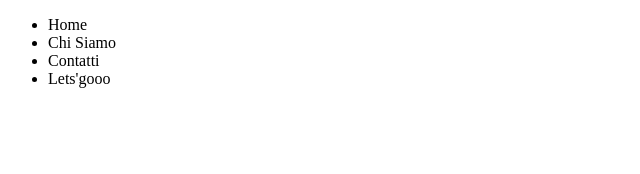
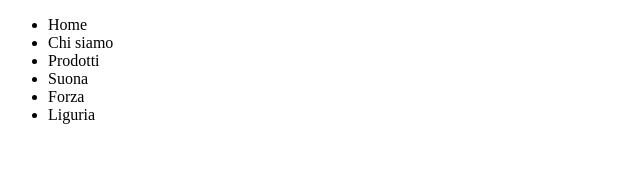
Before and after one commit to MarioSantoro/js-jsnacks-blocco-3, a Vue app: page / in a window 1280 px wide. Shown: the top 174 px of the page, without its empty margins (0-640 px from the left). Built offline with nearby package versions, Linux system fonts and the light colour scheme.

Commit message:
create a dynamic list

```diff
--- a/src/components/AppHeader.vue
+++ b/src/components/AppHeader.vue
@@ -1,16 +1,37 @@
 <template>
     <ul>
-        <li>Home</li>
-        <li>Chi Siamo</li>
-        <li>Contatti</li>
-        <li>Lets'gooo</li>
+        <li v-for="list in List">{{ list.text }}
+        </li>
     </ul>
 </template>
 
 
 <script>
 export default {
-
+    data() {
+        return {
+            List: [
+                {
+                    text: "Home"
+                },
+                {
+                    text: "Chi siamo"
+                },
+                {
+                    text: "Prodotti"
+                },
+                {
+                    text: "Suona"
+                },
+                {
+                    text: "Forza"
+                },
+                {
+                    text: "Liguria"
+                }
+            ]
+        }
+    }
 }
 </script>
 <style lang="scss">
```
